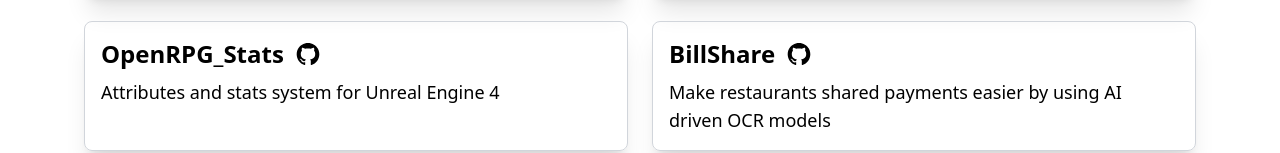
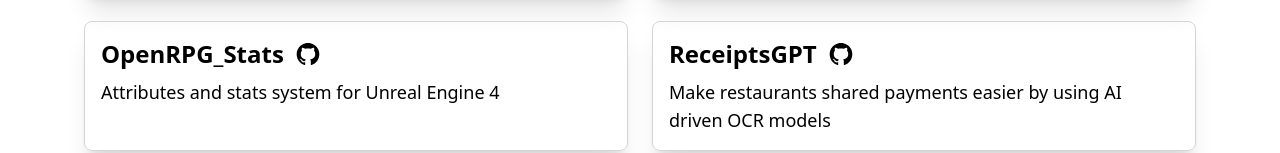
Before and after one commit to angelhodar/angelhodar.com, an Astro site: page / in a window 1280 px wide. Shown: the part 461-614 px from the top of the page. Built offline with nearby package versions, Linux system fonts and the light colour scheme; Astro itself is replaced by a stand-in of ours.

Commit message:
Changed receipts gpt repo and name

```diff
--- a/src/pages/index.astro
+++ b/src/pages/index.astro
@@ -36,7 +36,7 @@
 				/>
 
 				<ProjectCard
-					title="BillShare"
+					title="ReceiptsGPT"
 					href="https://github.com/angelhodar/receipts-gpt"
 					description="Make restaurants shared payments easier by using AI driven OCR models"
 				/>
```
